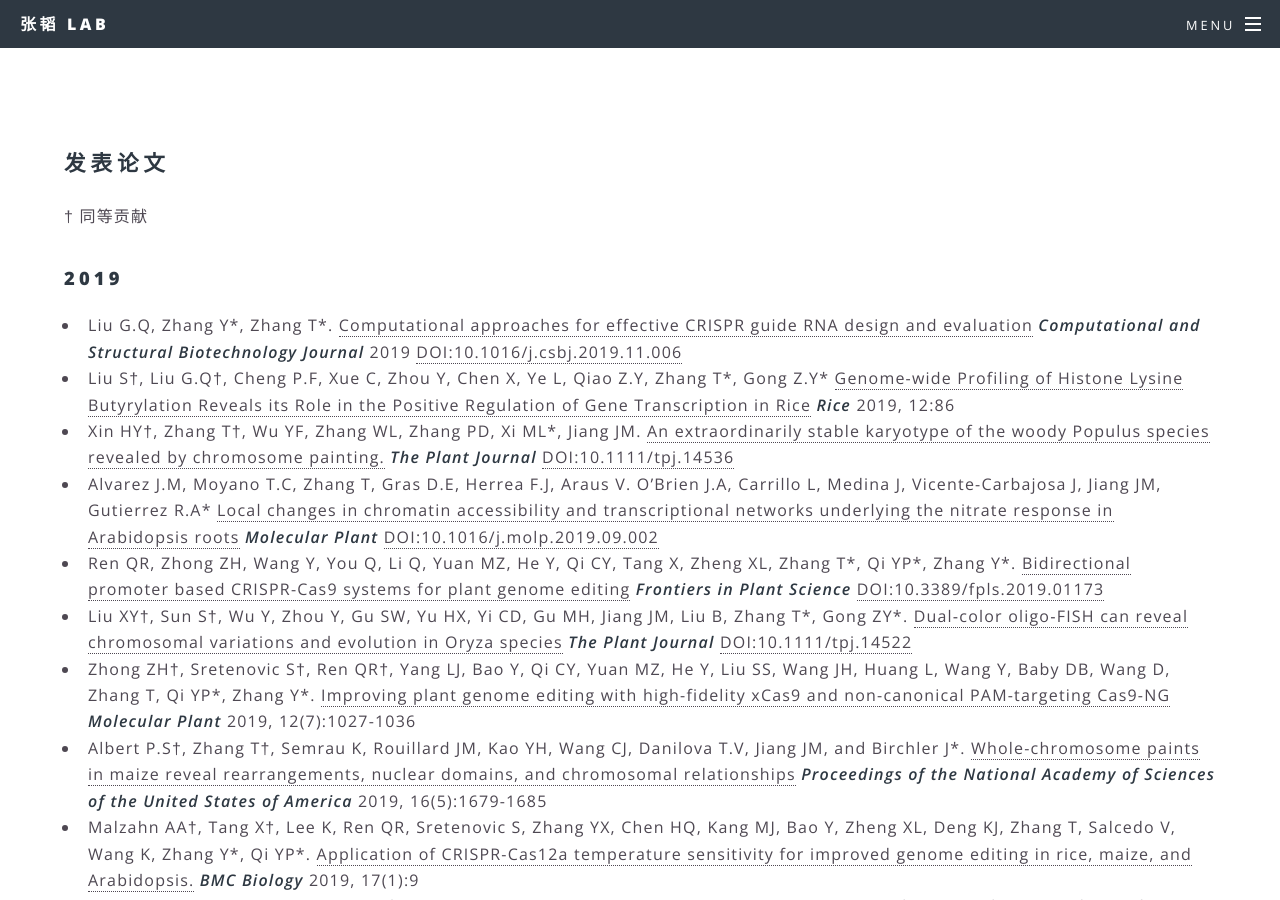
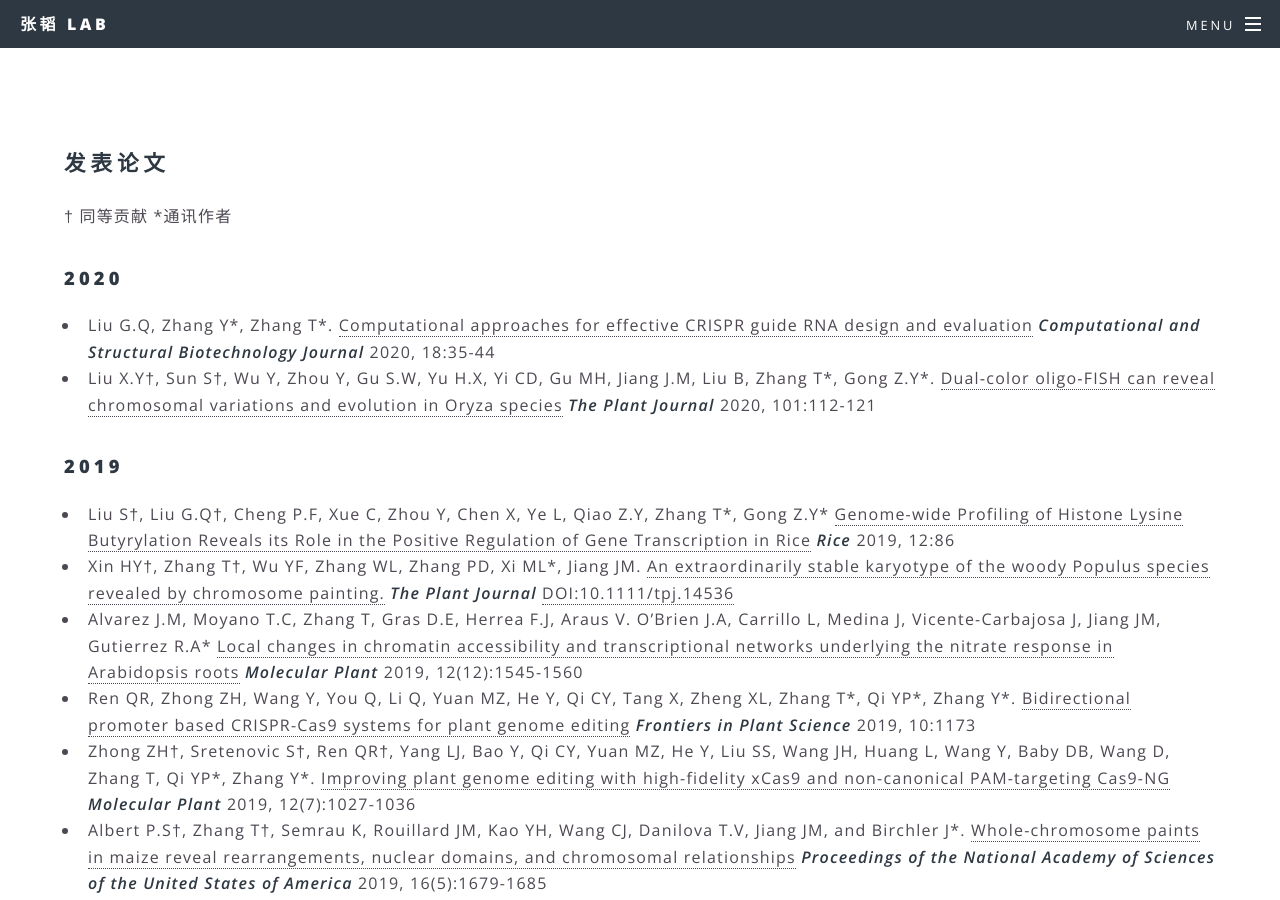
Before and after one commit to zhangtaolab/zhangtaolab.github.io, a Jekyll site: the page built from _pages/publication.md, in a window 1280 px wide and 900 px high. Built offline with Jekyll 4.4.1, drawn with Linux system fonts in a browser that asks for light colours.

Commit message:
change year and doi

```diff
--- a/_pages/publication.md
+++ b/_pages/publication.md
@@ -3,16 +3,18 @@ layout: single
 permalink: /publication
 title: 发表论文
 ---
-† 同等贡献
+† 同等贡献 *通讯作者
+
+### 2020
+- Liu G.Q, Zhang Y\*, Zhang T\*. [Computational approaches for effective CRISPR guide RNA design and evaluation](https://www.sciencedirect.com/science/article/pii/S2001037019303551?via%3Dihub) _**Computational and Structural Biotechnology Journal**_ 2020, 18:35-44
+- Liu X.Y†, Sun S†, Wu Y, Zhou Y, Gu S.W, Yu H.X, Yi CD, Gu MH, Jiang J.M, Liu B, Zhang T\*, Gong Z.Y\*. [Dual‐color oligo‐FISH can reveal chromosomal variations and evolution in Oryza species](https://onlinelibrary.wiley.com/doi/abs/10.1111/tpj.14522) _**The Plant Journal**_ 2020, 101:112-121
 
 ### 2019
-- Liu G.Q, Zhang Y\*, Zhang T\*. [Computational approaches for effective CRISPR guide RNA design and evaluation](https://www.sciencedirect.com/science/article/pii/S2001037019303551?via%3Dihub) _**Computational and Structural Biotechnology Journal**_ 2019 [DOI:10.1016/j.csbj.2019.11.006](https://doi.org/10.1016/j.csbj.2019.11.006)
 - Liu S†, Liu G.Q†, Cheng P.F, Xue C, Zhou Y, Chen X, Ye L, Qiao Z.Y, Zhang T\*, Gong Z.Y\* [Genome-wide Profiling of Histone Lysine Butyrylation Reveals its Role in the Positive Regulation of Gene Transcription in Rice](https://thericejournal.springeropen.com/articles/10.1186/s12284-019-0342-6) _**Rice**_ 2019, 12:86
 - Xin HY†, Zhang T†, Wu YF, Zhang WL, Zhang PD, Xi ML\*, Jiang JM. [An extraordinarily stable karyotype of the woody Populus species revealed by chromosome painting.](https://onlinelibrary.wiley.com/doi/abs/10.1111/tpj.14536) _**The Plant Journal**_ [DOI:10.1111/tpj.14536](https://doi.org/10.1111/tpj.14536)
-- Alvarez J.M, Moyano T.C, Zhang T, Gras D.E, Herrea F.J, Araus V. O'Brien J.A, Carrillo L, Medina J, Vicente-Carbajosa J, Jiang JM, Gutierrez R.A\* [Local changes in chromatin accessibility and transcriptional networks underlying the nitrate response in Arabidopsis roots](https://www.sciencedirect.com/science/article/abs/pii/S1674205219302916) _**Molecular Plant**_ [DOI:10.1016/j.molp.2019.09.002](https://doi.org/10.1016/j.molp.2019.09.002)
+- Alvarez J.M, Moyano T.C, Zhang T, Gras D.E, Herrea F.J, Araus V. O'Brien J.A, Carrillo L, Medina J, Vicente-Carbajosa J, Jiang JM, Gutierrez R.A\* [Local changes in chromatin accessibility and transcriptional networks underlying the nitrate response in Arabidopsis roots](https://www.sciencedirect.com/science/article/abs/pii/S1674205219302916) _**Molecular Plant**_ 2019, 12(12):1545-1560
 - Ren QR, Zhong ZH, Wang Y, You Q, Li Q, Yuan MZ, He Y, Qi CY, Tang X, Zheng XL, Zhang T\*, Qi YP\*, Zhang Y\*. [Bidirectional promoter based CRISPR-Cas9 systems for
-plant genome editing](https://www.frontiersin.org/articles/10.3389/fpls.2019.01173/) _**Frontiers in Plant Science**_ [DOI:10.3389/fpls.2019.01173](https://www.frontiersin.org/articles/10.3389/fpls.2019.01173/)
-- Liu XY†, Sun S†, Wu Y, Zhou Y, Gu SW, Yu HX, Yi CD, Gu MH, Jiang JM, Liu B, Zhang T\*, Gong ZY\*. [Dual‐color oligo‐FISH can reveal chromosomal variations and evolution in Oryza species](https://onlinelibrary.wiley.com/doi/abs/10.1111/tpj.14522) _**The Plant Journal**_ [DOI:10.1111/tpj.14522](https://onlinelibrary.wiley.com/doi/abs/10.1111/tpj.14522)
+plant genome editing](https://www.frontiersin.org/articles/10.3389/fpls.2019.01173/) _**Frontiers in Plant Science**_ 2019, 10:1173
 - Zhong ZH†, Sretenovic S†, Ren QR†, Yang LJ, Bao Y, Qi CY, Yuan MZ, He Y, Liu SS, Wang JH, Huang L, Wang Y, Baby DB, Wang D, Zhang T, Qi YP\*, Zhang Y\*. [Improving plant genome editing with high-fidelity xCas9 and non-canonical PAM-targeting Cas9-NG](https://www.cell.com/molecular-plant/fulltext/S1674-2052(19)30124-8) _**Molecular Plant**_ 2019, 12(7):1027-1036
 - Albert P.S†, Zhang T†, Semrau K, Rouillard JM, Kao YH, Wang CJ, Danilova T.V, Jiang JM, and Birchler J\*. [Whole-chromosome paints in maize reveal rearrangements, nuclear domains, and chromosomal relationships](https://www.pnas.org/content/116/5/1679) _**Proceedings of the National Academy of Sciences of the United States of America**_ 2019, 16(5):1679-1685
 - Malzahn AA†, Tang X†, Lee K, Ren QR, Sretenovic S, Zhang YX, Chen HQ, Kang MJ, Bao Y, Zheng XL, Deng KJ, Zhang T, Salcedo V, Wang K, Zhang Y\*, Qi YP\*. [Application of CRISPR-Cas12a temperature sensitivity for improved genome editing in rice, maize, and Arabidopsis.](https://rdcu.be/bjyiQ) _**BMC Biology**_ 2019, 17(1):9
```
